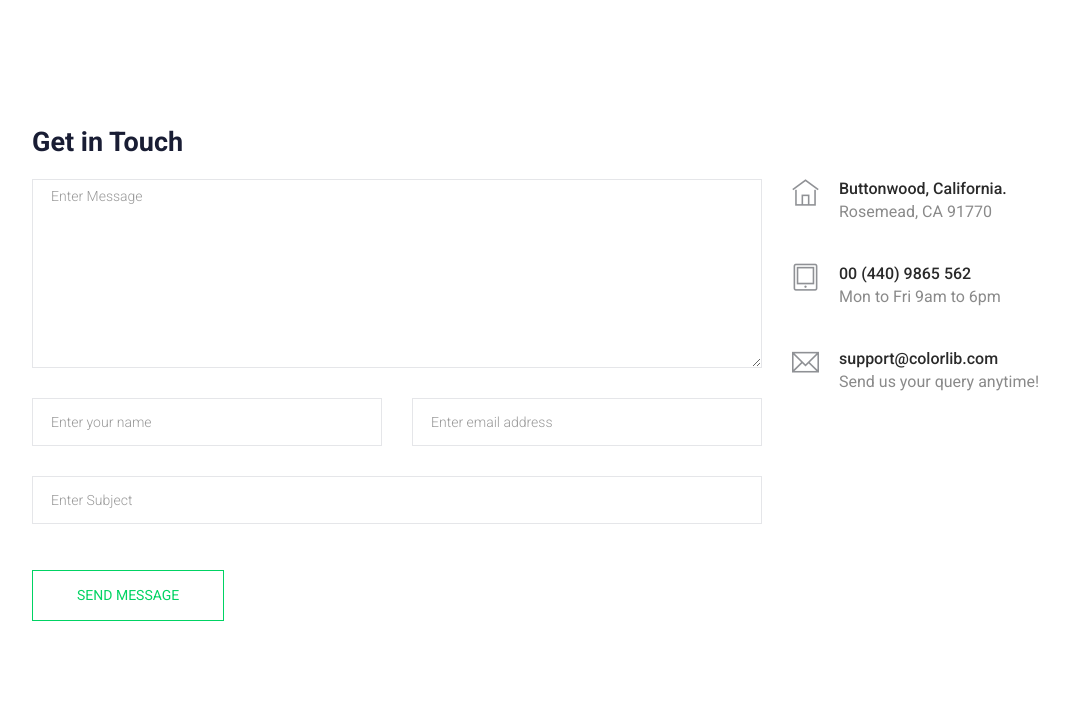
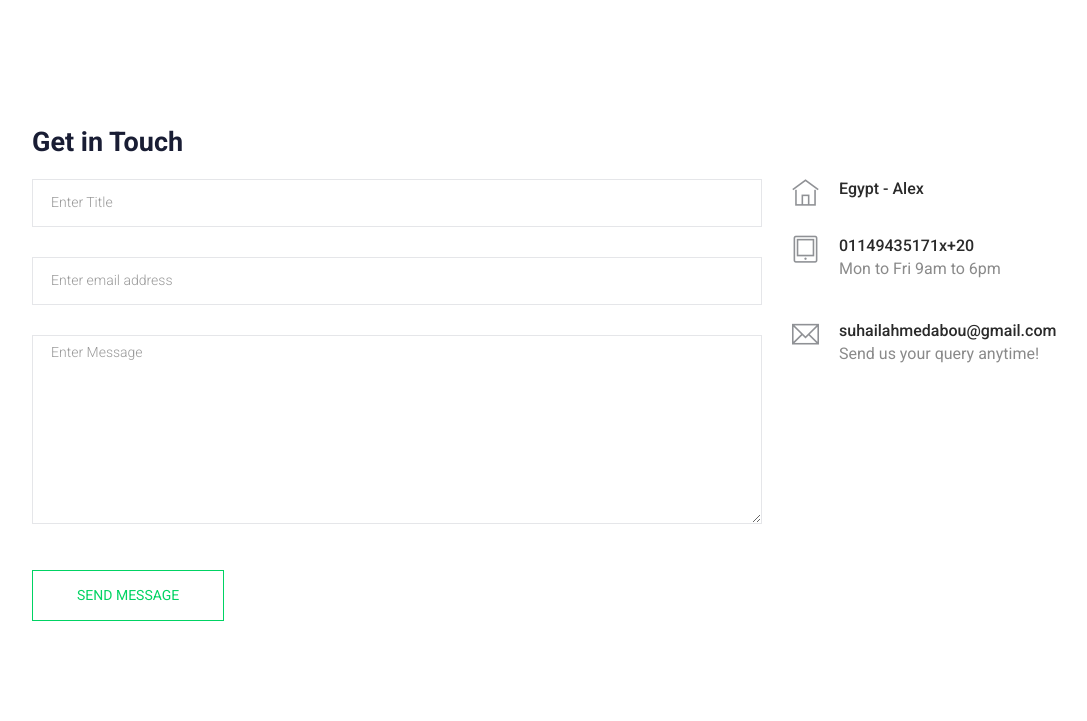
Before and after one commit to SuhailPython/django-Board, a Django app: page /contact-us/ in a window 1280 px wide. Shown: the part 355-1076 px from the top of the page, without its empty margins (53-1140 px from the left). Run offline with Django 3.2, Linux system fonts and the light colour scheme; data comes from the database, SQL or seed files in the repository; both versions use the stored data as it was after the commit; some libraries are stand-ins or nearby versions.

Commit message:
add contact

```diff
--- a/contact/templates/contact/contact.html
+++ b/contact/templates/contact/contact.html
@@ -26,27 +26,23 @@
           <h2 class="contact-title">Get in Touch</h2>
         </div>
         <div class="col-lg-8">
-          <form class="form-contact contact_form" action="contact_process.php" method="post" id="contactForm" novalidate="novalidate">
+          <form class="form-contact contact_form" method="post">
+            {% csrf_token %}
             <div class="row">
               <div class="col-12">
                 <div class="form-group">
-
-                    <textarea class="form-control w-100" name="message" id="message" cols="30" rows="9" onfocus="this.placeholder = ''" onblur="this.placeholder = 'Enter Message'" placeholder = 'Enter Message'></textarea>
+                  <input class="form-control" name="subject" id="subject" type="text" onfocus="this.placeholder = ''" onblur="this.placeholder = 'Enter Subject'" placeholder = 'Enter Title'>
                 </div>
               </div>
-              <div class="col-sm-6">
-                <div class="form-group">
-                  <input class="form-control" name="name" id="name" type="text" onfocus="this.placeholder = ''" onblur="this.placeholder = 'Enter your name'" placeholder = 'Enter your name'>
-                </div>
-              </div>
-              <div class="col-sm-6">
+              <div class="col-sm-12">
                 <div class="form-group">
                   <input class="form-control" name="email" id="email" type="email" onfocus="this.placeholder = ''" onblur="this.placeholder = 'Enter email address'" placeholder = 'Enter email address'>
                 </div>
               </div>
               <div class="col-12">
                 <div class="form-group">
-                  <input class="form-control" name="subject" id="subject" type="text" onfocus="this.placeholder = ''" onblur="this.placeholder = 'Enter Subject'" placeholder = 'Enter Subject'>
+
+                    <textarea class="form-control w-100" name="message" id="message" cols="30" rows="9" onfocus="this.placeholder = ''" onblur="this.placeholder = 'Enter Message'" placeholder = 'Enter Message'></textarea>
                 </div>
               </div>
             </div>
@@ -59,21 +55,20 @@
           <div class="media contact-info">
             <span class="contact-info__icon"><i class="ti-home"></i></span>
             <div class="media-body">
-              <h3>Buttonwood, California.</h3>
-              <p>Rosemead, CA 91770</p>
+              <h3>{{myinfo.place}}</h3>
             </div>
           </div>
           <div class="media contact-info">
             <span class="contact-info__icon"><i class="ti-tablet"></i></span>
             <div class="media-body">
-              <h3>00 (440) 9865 562</h3>
+              <h3>{{myinfo.phone_number}}</h3>
               <p>Mon to Fri 9am to 6pm</p>
             </div>
           </div>
           <div class="media contact-info">
             <span class="contact-info__icon"><i class="ti-email"></i></span>
             <div class="media-body">
-              <h3>support@colorlib.com</h3>
+              <h3>{{myinfo.email}}</h3>
               <p>Send us your query anytime!</p>
             </div>
           </div>
--- a/contact/views.py
+++ b/contact/views.py
@@ -1,10 +1,27 @@
 from django.http import request
 from django.shortcuts import render
 from .models import Info
+from django.core.mail import send_mail
+from django.conf import settings
 # Create your views here.
 
 
 def send_message(request):
     myinfo = Info.objects.first()
 
+    if request.method=='POST':
+        subject = request.POST['subject']
+        email = request.POST['email']
+        message = request.POST['message']
+
+
+        send_mail(
+            subject,
+            message,
+            settings.EMAIL_HOST_USER,
+            [email],
+        )
+    else:
+        pass
+
     return render(request, 'contact/contact.html' ,{'myinfo':myinfo})
```
Also changed, not shown: project/settings.py (+9 -0 lines), db.sqlite3.
